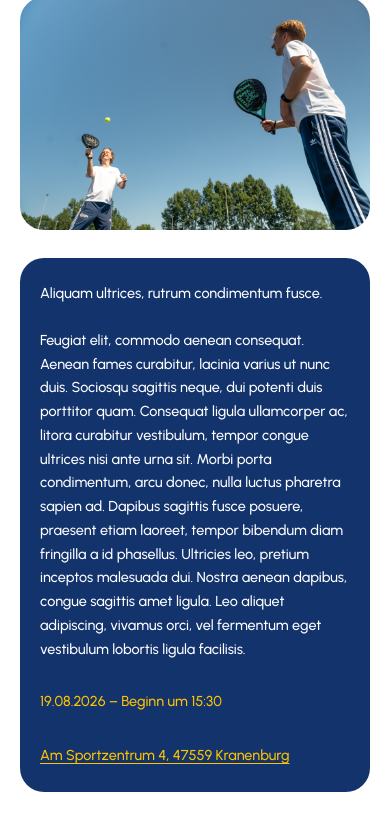
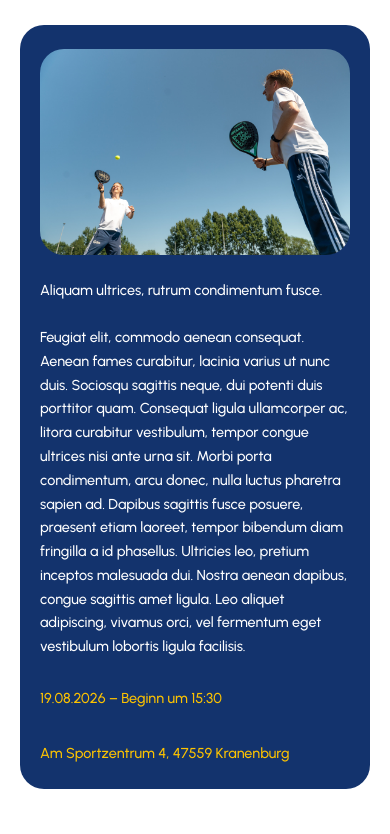
Before and after one commit to joanmanueltejeda-hash/Crane_Courts-TEST, an Eleventy site: page Crane_Courts_Website copy/news.html in a window 390 px wide. Shown: the part 469-1303 px from the top of the page. Built offline with nearby package versions, Linux system fonts and the light colour scheme; Eleventy itself is replaced by a stand-in of ours; files that its build step writes are made by us from their sources.

Commit message:
Add files via upload

```diff
--- a/Crane_Courts_Website copy/news.html
+++ b/Crane_Courts_Website copy/news.html
@@ -78,6 +78,8 @@ permalink: /news.html
           </p>
         {%- endif %}
 
+          <div class="post__panel{% if event.data.image %} post__panel--media{% endif %}">
+
             {%- if event.data.image %}
             <figure class="post__media">
               <img src="{{ event.data.image }}"
@@ -85,7 +87,7 @@ permalink: /news.html
             </figure>
             {%- endif %}
 
-          <div class="post__panel">
+            <div class="post__panel-body">
               {{ event.templateContent | safe }}
 
               {%- if event.data.highlights %}
@@ -107,6 +109,8 @@ permalink: /news.html
                 </p>
                 {%- endif %}
               </div>
+            </div>
+
           </div>
       </div>
     </div>
--- a/Crane_Courts_Website copy/styles.css
+++ b/Crane_Courts_Website copy/styles.css
@@ -936,45 +936,46 @@ ul { list-style: none; padding: 0; }
   color: var(--easy-yellow);
 }
 
-/* Address reads as a link at a glance, like the booking links: underlined,
-   with the same ↗ the „Platz buchen“ links carry. The underline is the resting
-   state here, so hovering drops it. */
-.post__meta a {
-  text-decoration: underline;
-  text-underline-offset: 0.18em;
-  text-decoration-thickness: 0.06em;
-}
-
-.post__meta a:hover,
-.post__meta a:focus-visible { text-decoration: none; }
+.post__meta a { text-decoration: none; }
+.post__meta a:hover { text-decoration: underline; }
 
 /* Several events under each other: the list keeps one full section padding at
    the top and bottom, neighbouring events share a single gap. */
 .post + .post { padding-top: 0; }
 
-/* Event photo. Lives INSIDE the blue panel: picture left, text right. Only
-   events that actually carry a photo get the two column treatment, everything
-   else keeps the single text column exactly as before. The wider measure below
-   buys the text column back the room the picture takes. */
-.post--media .post__body { max-width: 980px; }
+/* Event photo. Sits between the lead and the blue panel, same measure as the
+   text column (.post__body), radius matched to the panel below it. */
+.post__media {
+  margin-top: clamp(1.5rem, 3vw, 2.25rem);
+}
 
+.post__media img {
+  display: block;
+  width: 100%;
+  aspect-ratio: 3 / 2;
+  object-fit: cover;
+  border-radius: 40px;
+}
+
+/* Event with a photo: the photo sits inside the blue panel as a fixed width
+   column on the left, the event text runs beside it on the right. Events
+   without a photo keep the plain single column panel.
+   To resize the photo, change --post-photo-w. Nothing else needs touching. */
 .post__panel--media {
+  --post-photo-w: 240px;
   display: grid;
-  grid-template-columns: minmax(0, 0.8fr) minmax(0, 1fr);
-  gap: clamp(1.5rem, 3vw, 2.5rem);
+  grid-template-columns: var(--post-photo-w) minmax(0, 1fr);
+  gap: clamp(1.5rem, 3vw, 2rem);
   align-items: start;
 }
 
-.post__media { margin: 0; }
+/* Inside the panel the photo carries no top margin and gets the smaller
+   radius, so it reads as part of the panel instead of a block above it. */
+.post__panel--media .post__media {
+  margin-top: 0;
+}
 
-/* No fixed aspect ratio: the client uploads whatever they have and nothing is
-   cropped, except very tall portraits, which are capped by max-height. */
-.post__media img {
-  display: block;
-  width: 100%;
-  height: auto;
-  max-height: 30rem;
-  object-fit: cover;
+.post__panel--media .post__media img {
   border-radius: 24px;
 }
 
@@ -1285,8 +1286,7 @@ ul { list-style: none; padding: 0; }
     border-radius: 32px;
   }
 
-  /* Panel too narrow for two columns: photo on top, text below */
-  .post__panel--media { grid-template-columns: minmax(0, 1fr); }
+  .post__media img { border-radius: 32px; }
 
   .strip__grid {
     grid-template-columns: minmax(0, 1fr);
@@ -1315,6 +1315,12 @@ ul { list-style: none; padding: 0; }
 }
 
 @media (max-width: 760px) {
+
+  /* Too narrow for two columns: photo goes above the text, full width. */
+  .post__panel--media {
+    grid-template-columns: minmax(0, 1fr);
+  }
+
   /* Desktop section padding leaves a lot of empty scroll on a phone —
      tighten the vertical rhythm site-wide via the token. */
   :root {
@@ -1428,6 +1434,8 @@ ul { list-style: none; padding: 0; }
     border-radius: 24px;
   }
 
+  .post__media img { border-radius: 24px; }
+
   .partner__media img,
   .vision__media img,
   .team__portrait img { border-radius: 22px; }
```
Lines whose indentation alone changed are shown as unchanged.
